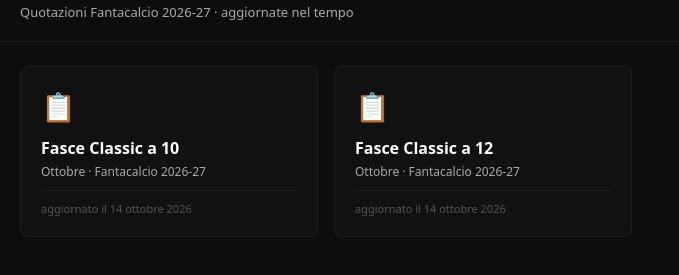
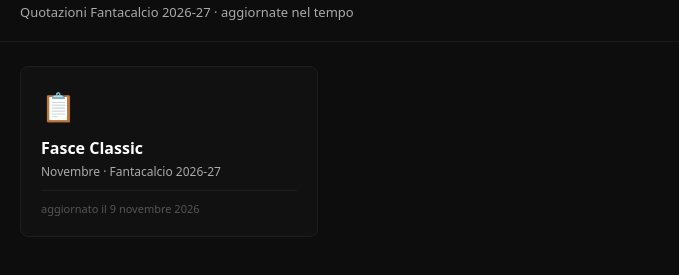
Before and after one commit to fabmiscia/Il-Mister-Fabry, a plain HTML site: page Fasce Classic/index.html in a window 1280 px wide. Shown: the part 123-398 px from the top of the page, without its empty margins (0-679 px from the left). Drawn offline with Linux system fonts and the light colour scheme.

Commit message:
Aggiorna card Fasce Classic a Novembre (formato unico)

```diff
--- a/Fasce Classic/index.html
+++ b/Fasce Classic/index.html
@@ -38,17 +38,11 @@ body{background:#0d0d0d;color:#fff;font-family:system-ui,-apple-system,sans-seri
   <p>Quotazioni Fantacalcio 2026-27 · aggiornate nel tempo</p>
 </div>
 <div class="cards-grid">
-  <a class="card" href="fasce-classic-10-ottobre.html">
+  <a class="card" href="fasce-classic-novembre.html">
     <div class="card-icon">📋</div>
-    <div class="card-title">Fasce Classic a 10</div>
-    <div class="card-sub">Ottobre · Fantacalcio 2026-27</div>
-    <div class="card-date">aggiornato il 14 ottobre 2026</div>
-  </a>
-  <a class="card" href="fasce-classic-12-ottobre.html">
-    <div class="card-icon">📋</div>
-    <div class="card-title">Fasce Classic a 12</div>
-    <div class="card-sub">Ottobre · Fantacalcio 2026-27</div>
-    <div class="card-date">aggiornato il 14 ottobre 2026</div>
+    <div class="card-title">Fasce Classic</div>
+    <div class="card-sub">Novembre · Fantacalcio 2026-27</div>
+    <div class="card-date">aggiornato il 9 novembre 2026</div>
   </a>
 </div>
 </body>
```
